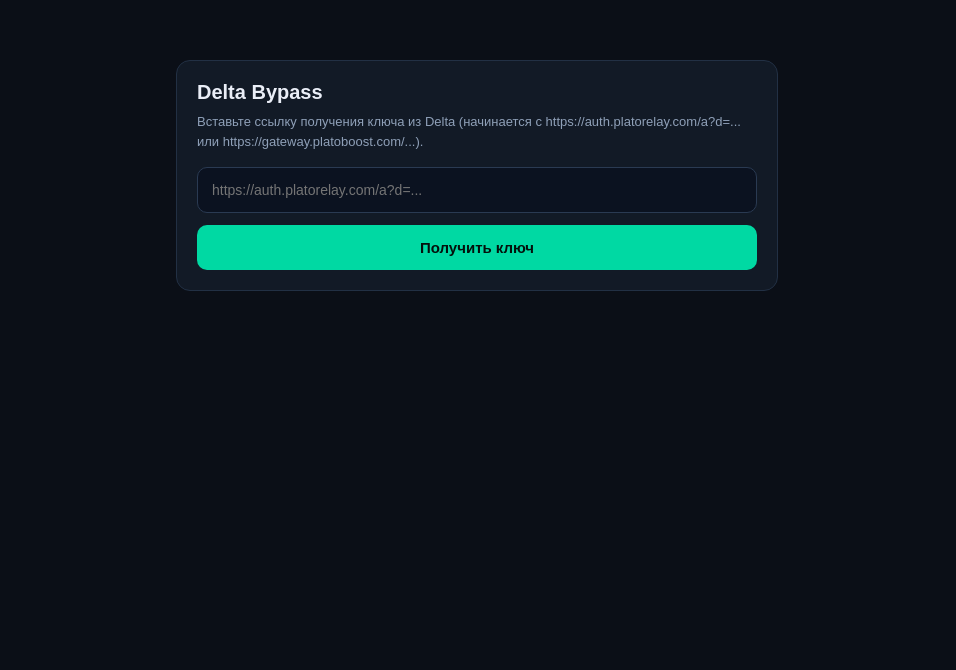
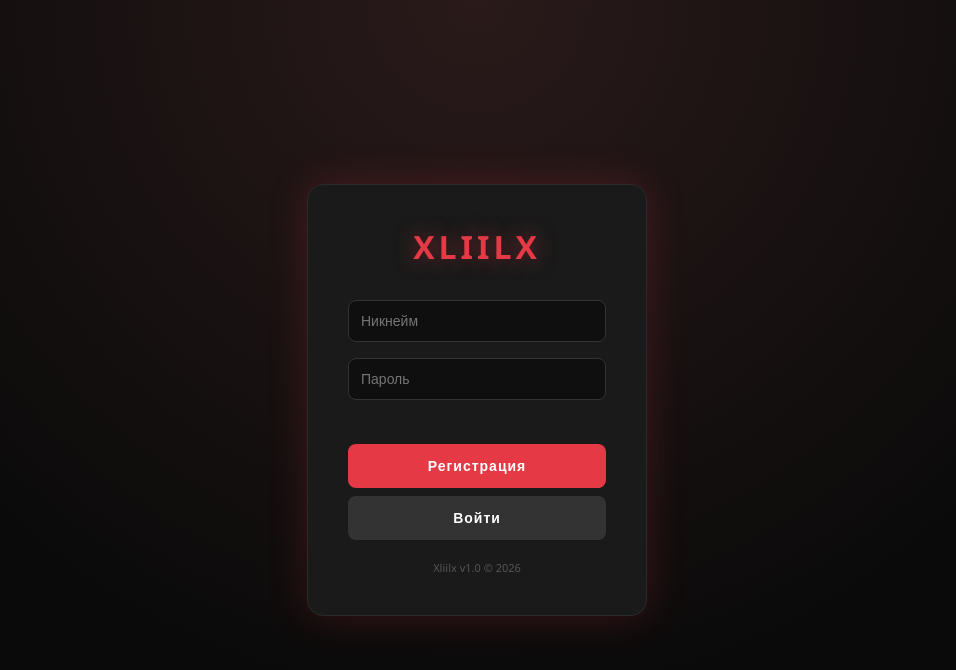
Before and after one commit to kotowkot314-cell/maksimka-robux, a website: page index.html in a window 1280 px wide. Shown: the whole page, without its empty margins (163-1119 px from the left). Drawn offline with Linux system fonts and the light colour scheme.

Commit message:
Update index.html

```diff
--- a/index.html
+++ b/index.html
@@ -3,68 +3,112 @@
 <head>
   <meta charset="UTF-8">
   <meta name="viewport" content="width=device-width, initial-scale=1.0">
-<title>Delta Bypass</title>
+  <title>Xliilx — Вход</title>
   <style>
-body{background:#0b0f17;color:#eaeef7;font-family:Arial,sans-serif;display:flex;justify-content:center;align-items:flex-start;min-height:100vh;margin:0;padding:20px;box-sizing:border-box}
-.box{width:100%;max-width:560px;background:#121a26;border:1px solid #223044;border-radius:14px;padding:20px;margin-top:40px}
-h1{font-size:20px;margin:0 0 8px}
-p{font-size:13px;color:#8fa0b8;margin:0 0 16px;line-height:1.5}
-input{width:100%;padding:14px;border-radius:10px;border:1px solid #2a3a52;background:#0b1220;color:#eaeef7;font-size:14px;outline:none;box-sizing:border-box}
-input:focus{border-color:#00d9a3}
-button{width:100%;padding:14px;margin-top:12px;border:none;border-radius:10px;background:#00d9a3;color:#04110c;font-weight:bold;font-size:15px;cursor:pointer}
-button:disabled{background:#3a4a5f;color:#8fa0b8;cursor:not-allowed}
-.result{margin-top:16px;padding:14px;border-radius:10px;background:#0b1220;border:1px solid #223044;font-size:14px;line-height:1.6;display:none;word-break:break-all}
-.result.error{border-color:#7a2e2e;background:#1a0f12;color:#ffb4b4}
-.label{font-size:12px;color:#8fa0b8;margin-bottom:6px}
-.key{font-size:16px;font-weight:bold;color:#00d9a3;user-select:all}
-.meta{font-size:12px;color:#8fa0b8;margin-top:8px}
+    * { box-sizing: border-box; }
+    body {
+      margin: 0;
+      font-family: 'Segoe UI', sans-serif;
+      background: radial-gradient(circle at 50% 0%, #2a1a1a, #0a0a0a 70%);
+      color: #fff;
+      display: flex;
+      align-items: center;
+      justify-content: center;
+      min-height: 100vh;
+    }
+    .box {
+      background: #1a1a1a;
+      padding: 40px;
+      border-radius: 16px;
+      width: 340px;
+      box-shadow: 0 0 40px rgba(230, 57, 70, 0.2);
+      border: 1px solid #2a2a2a;
+    }
+    h1 {
+      text-align: center;
+      color: #e63946;
+      font-size: 32px;
+      letter-spacing: 4px;
+      margin: 0 0 24px;
+      text-shadow: 0 0 20px rgba(230, 57, 70, 0.5);
+    }
+    input {
+      width: 100%;
+      padding: 12px;
+      margin: 8px 0;
+      background: #0f0f0f;
+      border: 1px solid #333;
+      color: #fff;
+      border-radius: 8px;
+      font-size: 14px;
+    }
+    input:focus {
+      outline: none;
+      border-color: #e63946;
+    }
+    button {
+      width: 100%;
+      padding: 14px;
+      background: #e63946;
+      color: #fff;
+      border: none;
+      border-radius: 8px;
+      cursor: pointer;
+      font-weight: bold;
+      font-size: 14px;
+      letter-spacing: 1px;
+      transition: 0.2s;
+    }
+    button:hover { background: #f04f5c; }
+    .btn-alt {
+      background: #333;
+      margin-top: 8px;
+    }
+    .btn-alt:hover { background: #444; }
+    .err {
+      color: #e63946;
+      font-size: 13px;
+      min-height: 20px;
+      text-align: center;
+      margin: 8px 0;
+    }
+    .footer {
+      text-align: center;
+      color: #555;
+      font-size: 11px;
+      margin-top: 20px;
+    }
   </style>
 </head>
 <body>
   <div class="box">
-<h1>Delta Bypass</h1>
-<p>Вставьте ссылку получения ключа из Delta (начинается с https://auth.platorelay.com/a?d=... или https://gateway.platoboost.com/...).</p>
-<input id="link" type="text" placeholder="https://auth.platorelay.com/a?d=...">
-<button id="btn" onclick="run()">Получить ключ</button>
-<div id="result" class="result"></div>
+    <h1>XLIILX</h1>
+    <input id="user" placeholder="Никнейм" autocomplete="username">
+    <input id="pass" type="password" placeholder="Пароль" autocomplete="current-password">
+    <div class="err" id="err"></div>
+    <button onclick="register()">Регистрация</button>
+    <button class="btn-alt" onclick="login()">Войти</button>
+    <div class="footer">Xliilx v1.0 © 2026</div>
   </div>
+
   <script>
-function run(){
-var input=document.getElementById('link');
-var btn=document.getElementById('btn');
-var result=document.getElementById('result');
-var url=input.value.trim();
-if(!url){
-result.style.display='block';
-result.className='result error';
-result.innerHTML='Ссылка не может быть пустой';
-return;
+    async function send(path) {
+      const username = document.getElementById('user').value.trim();
+      const password = document.getElementById('pass').value;
+      const res = await fetch(path, {
+        method: 'POST',
+        headers: { 'Content-Type': 'application/json' },
+        body: JSON.stringify({ username, password })
+      });
+      const data = await res.json();
+      if (data.error) return showErr(data.error);
+      localStorage.setItem('token', data.token);
+      localStorage.setItem('username', data.username);
+      location.href = '/game.html';
     }
-btn.disabled=true;
-btn.innerText='Обработка...';
-result.style.display='none';
-fetch('/api/bypass-delta?url='+encodeURIComponent(url))
-.then(function(res){return res.json();})
-.then(function(data){
-result.style.display='block';
-if(data.status==='success'){
-result.className='result';
-result.innerHTML='<div class="label">Ключ</div><div class="key">'+data.key+'</div><div class="meta">Действителен примерно 24 часа. Скопируйте и вставьте в Delta.</div>';
-}else{
-result.className='result error';
-result.innerHTML='Ошибка: '+(data.message||'неизвестная ошибка');
-}
-})
-.catch(function(err){
-result.style.display='block';
-result.className='result error';
-result.innerHTML='Ошибка запроса: '+err.message;
-})
-.finally(function(){
-btn.disabled=false;
-btn.innerText='Получить ключ';
-});
-}
+    function register() { send('/api/register'); }
+    function login() { send('/api/login'); }
+    function showErr(msg) { document.getElementById('err').textContent = msg; }
   </script>
 </body>
 </html>
```
Lines whose indentation alone changed are shown as unchanged.
